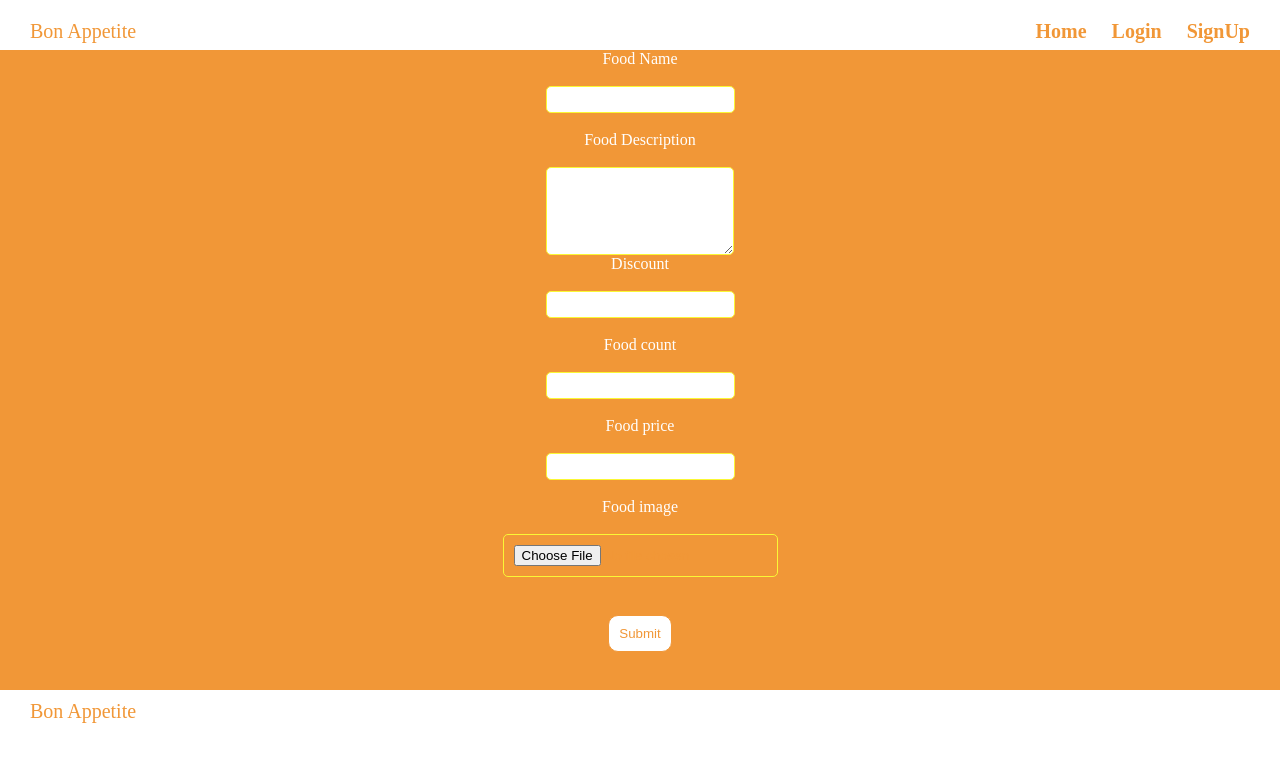
After one commit to tarunraghav226/Bon-Appetite, a Django app: page /add-food/ in a window 1280 px wide. The commit adds this page. Shown: the top 762 px of the page. Run offline with Django 3.2, Linux system fonts and the light colour scheme.

Commit message:
Added feature to add new food.

```diff
--- a/BonAppetite/urls.py
+++ b/BonAppetite/urls.py
@@ -30,4 +30,5 @@ urlpatterns = [
     path("shop/", views.ShopView.as_view(), name="shop"),
     path("edit/<str:id>", views.ShopView.as_view(), name="edit"),
     path("delete/<str:id>", views.ShopView.as_view(), name="delete"),
+    path("add-food/", views.FoodView.as_view(), name="add_food"),
 ] + static(settings.MEDIA_URL, document_root=settings.MEDIA_ROOT)
--- a/app/views.py
+++ b/app/views.py
@@ -3,7 +3,7 @@ from django.contrib.auth.models import User, auth
 from django.shortcuts import redirect, render
 from django.views import View
 
-from helpers import user_helper
+from helpers import food_helper, user_helper
 
 from .models import Food, Shop, UserDetails
 
@@ -107,3 +107,47 @@ class ShopView(View):
         )
         shop.save()
         return redirect("/shop/")
+
+
+class FoodView(View):
+    def get(self, request):
+        context = {}
+
+        if request.user.is_authenticated:
+            user = UserDetails.objects.filter(user=request.user)[0]
+            context["is_seller"] = user.is_seller
+
+        return render(request, "add-food.html", context)
+
+    def post(self, request):
+        food_details = food_helper.get_food_details(request)
+        shop = Shop.objects.filter(user=request.user)
+
+        if float(food_details["discount_on_food"]) < 0:
+            messages.error(request, "Discount must be positive")
+            return redirect("/add-food/")
+
+        if float(food_details["food_count"]) < 0:
+            messages.error(request, "Food count must be positive")
+            return redirect("/add-food/")
+
+        if float(food_details["food_price"]) < 0:
+            messages.error(request, "Food price must be positive")
+            return redirect("/add-food/")
+
+        if not shop:
+            messages.error(request, "No shop found")
+            return redirect("/")
+
+        new_food = Food.objects.create(
+            shop_id=shop[0],
+            food_name=food_details["food_name"],
+            food_desc=food_details["food_name"],
+            discount_on_food=food_details["discount_on_food"],
+            food_count=food_details["food_count"],
+            food_image=food_details["food_image"],
+            food_price=food_details["food_price"],
+        )
+
+        new_food.save()
+        return redirect("/shop/")
--- a/static/css/shop.css
+++ b/static/css/shop.css
@@ -70,3 +70,11 @@
     margin: 20px 0px;
     padding: 10px;
 }
+
+.form--shop textarea{
+    outline: none;
+    padding: 5px;
+    border: 1px solid #faf735;
+    border-radius: 5px;
+    color: #f19737;
+}
--- /dev/null
+++ b/templates/add-food.html
@@ -0,0 +1,31 @@
+{% extends 'base.html' %}
+{% load static %}
+
+{% block head%}
+    <link rel="stylesheet" href="{% static 'css/shop.css' %}">
+{% endblock %}
+
+{% block main%}
+    <form action="/add-food/" method="POST" class="form--shop" enctype="multipart/form-data">
+        {% csrf_token %}
+        <label for="food_name">Food Name</label><br>
+        <input type="text" name="food_name" id="food_name" required><br>
+
+        <label for="food_desc">Food Description</label><br>
+        <textarea name="food_desc" id="food_desc" cols="20" rows="10" required></textarea>
+
+        <label for="discount_on_food">Discount</label><br>
+        <input type="number" name="discount_on_food" id="discount_on_food" required><br>
+
+        <label for="food_count">Food count</label><br>
+        <input type="number" name="food_count" id="food_count" required><br>
+
+        <label for="food_price">Food price</label><br>
+        <input type="number" name="food_price" id="food_price" required><br>
+
+        <label for="food_image">Food image</label><br>
+        <input type="file" name="food_image" id="food_image" style="padding: 10px;" required><br>
+
+        <button type="submit" class="submit--btn">Submit</button><br>
+    </form>
+{% endblock %}
```
Also changed, not shown: helpers/food_helper.py (added, +11 -0 lines).
